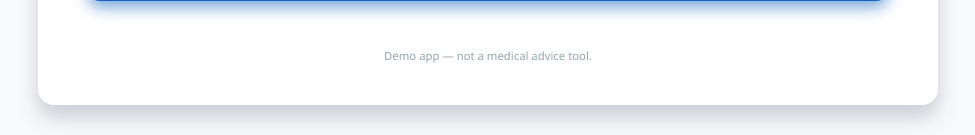
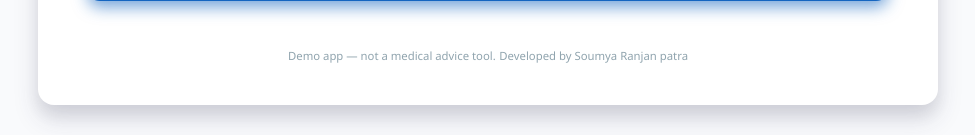
Before and after one commit to srpanalytics/NutriGoAI, a Flask app: page / in a window 1280 px wide. Shown: the part 802-937 px from the top of the page, without its empty margins (152-1127 px from the left). Run offline with Flask 3, Linux system fonts and the light colour scheme.

Commit message:
add my name

```diff
--- a/templates/base.html
+++ b/templates/base.html
@@ -17,6 +17,7 @@
     </main>
     <footer class="footer">
       <small>Demo app — not a medical advice tool.</small>
+      <small>Developed by Soumya Ranjan patra <small>
     </footer>
   </div>
 </body>
```
